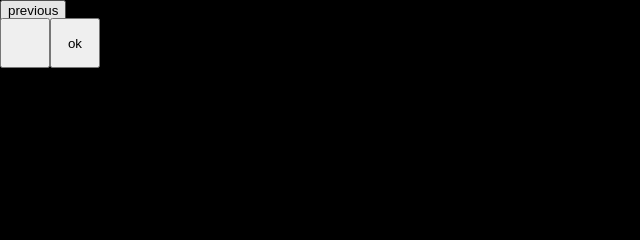
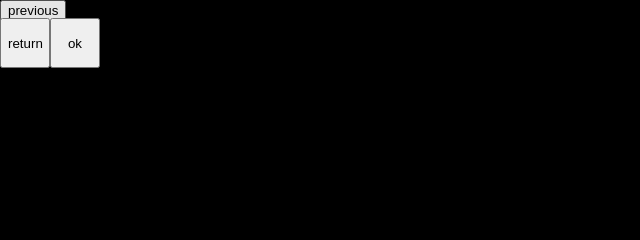
Before and after one commit to neko-san1432/ITS, a plain HTML site: page pages/index.html in a window 1280 px wide. Shown: the top 240 px of the page, 0-640 px from the left. Drawn offline with Linux system fonts and the light colour scheme.

Commit message:
Add files via upload

```diff
--- a/pages/index.html
+++ b/pages/index.html
@@ -64,7 +64,7 @@
       <p id = "msgAlert">Some questions are not answered yet</p>
       <br>
       <div class="widthONLY">
-        <button id="return2"></button>
+        <button id="return2">return</button>
         <br>
         <button id="ok">ok</button>
       </div>
```
